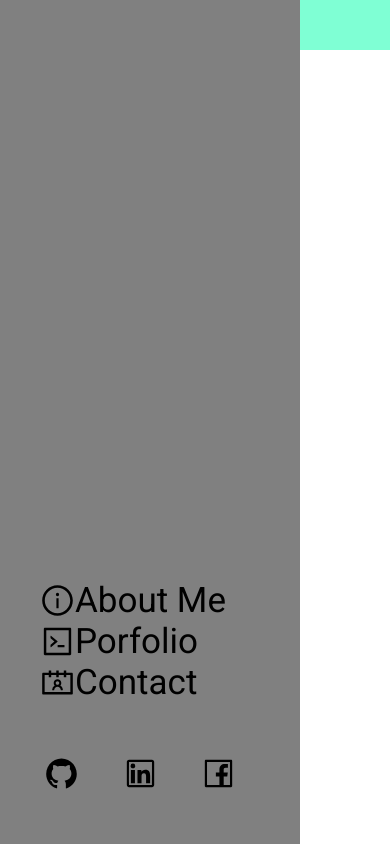
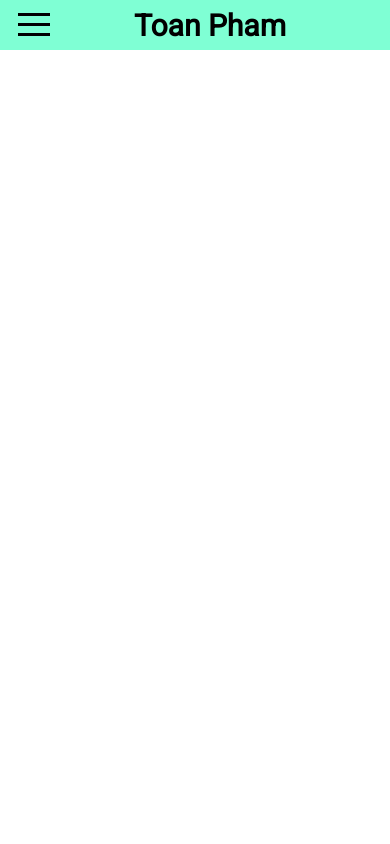
Before and after one commit to toan95dn/Portfolio, a React app: page / in a window 390 px wide. Built offline with nearby package versions, Linux system fonts and the light colour scheme; the HTML template or start-up script is replaced by a standard one.

Commit message:
add hamburger

```diff
--- a/package.json
+++ b/package.json
@@ -23,6 +23,7 @@
   },
   "dependencies": {
     "babel-loader": "^8.2.2",
+    "hamburger-react": "^2.4.1",
     "react": "^17.0.2",
     "react-dom": "^17.0.2",
     "react-icons": "^4.2.0"
--- a/src/Components/Navbar.js
+++ b/src/Components/Navbar.js
@@ -1,7 +1,6 @@
 import React from "react";
 
 import NavbarStyle from "./NavbarStyle.scss";
-import { BsInfoCircle, BsCodeSlash, BsPhone } from "react-icons/bs";
 import {
   AiOutlineInfoCircle,
   AiOutlineCode,
@@ -10,11 +9,17 @@ import {
   AiOutlineLinkedin,
   AiOutlineFacebook,
 } from "react-icons/ai";
+import { Squash as Hamburger } from "hamburger-react";
 
 const Navbar = () => {
   return (
     <header>
+      <div className="hamburger">
+        <Hamburger />
+      </div>
+
       <h2>Toan Pham</h2>
+
       <div className="linksContainer">
         <nav className="tabs">
           <ul>
--- a/src/Components/NavbarStyle.scss
+++ b/src/Components/NavbarStyle.scss
@@ -9,14 +9,22 @@ header {
   background-color: aquamarine;
   align-items: center;
   font-size: 2rem;
+  position: absolute;
+  top: 0;
+  left: 0;
 
   h2 {
     margin-left: 3rem;
   }
 
+  .hamburger {
+    display: none;
+  }
+
   .linksContainer {
     display: grid;
     grid-template-columns: 4.5fr 1.5fr;
+    font-weight: bold;
 
     nav {
       display: flex;
@@ -52,9 +60,17 @@ header {
   header {
     display: flex;
     justify-content: center;
-    align-self: center;
+    align-items: center;
+
+    .hamburger {
+      display: block;
+      position: absolute;
+      left: 1rem;
+      top: 0;
+    }
+
     .linksContainer {
-      // visibility: hidden;
+      visibility: hidden;
       background-color: gray;
       position: absolute;
       display: grid;
```
Also changed, not shown: 2 other files (tests, documents, lock files or other folders).
